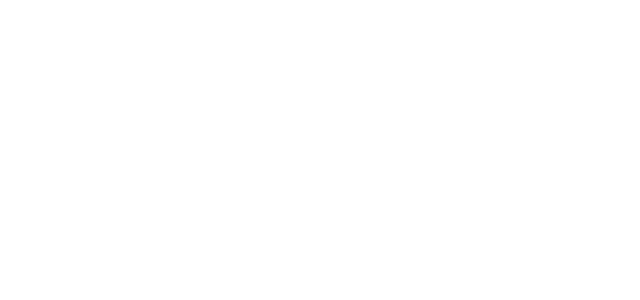
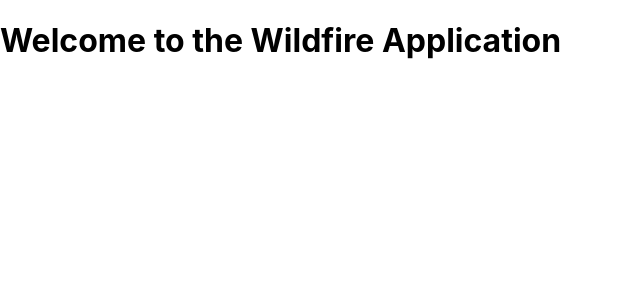
Before and after one commit to ammarmangala/React.js-wildfire-tracker-with-NASA-API, a React (Create React App) app: page / in a window 1280 px wide. Shown: the top 300 px of the page, without its empty margins (0-640 px from the left). Built offline with nearby package versions, Linux system fonts and the light colour scheme.

Commit message:
saving and restarting IDE

```diff
--- a/src/App.js
+++ b/src/App.js
@@ -1,11 +1,9 @@
-
-
 function App() {
-  return (
-    <div className="App">
-
-    </div>
-  );
+    return (
+        <div>
+            <h1>Welcome to the Wildfire Application</h1>
+        </div>
+    );
 }
 
 export default App;
```
Also changed, not shown: src/components/Map.js (added).
